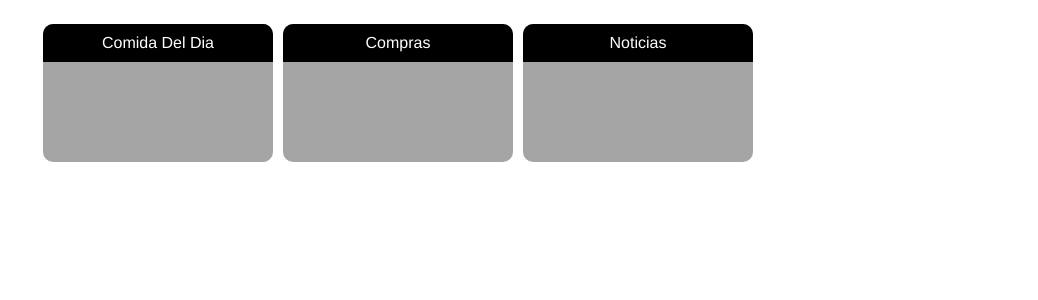
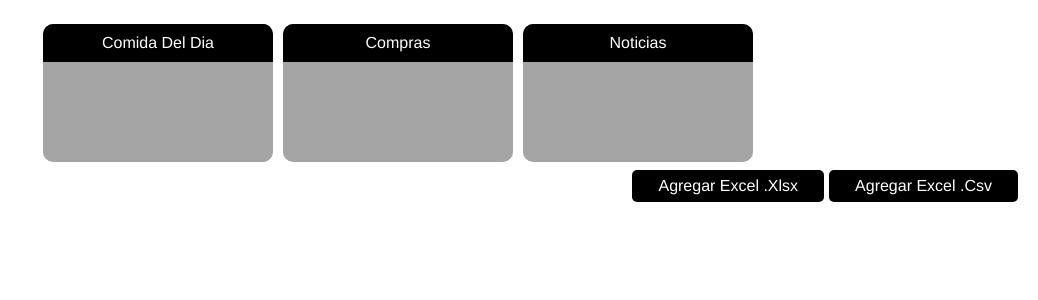
Before and after one commit to yukio-kayaba/cdvo-excel2, a PHP site: page /CDVO-EXCEL2/ in a window 1280 px wide. Shown: the part 170-470 px from the top of the page, without its empty margins (242-1280 px from the left). Run offline with PHP 8.4, Linux system fonts and the light colour scheme; the visitor is signed in with stand-in values (Sample User, id 1); some libraries are stand-ins or nearby versions.

Commit message:
cambios del usuario
dadaw

```diff
--- a/vista/css/principal.css
+++ b/vista/css/principal.css
@@ -66,17 +66,12 @@ body{
   color:white;
   padding: 0px 20px;
 }
-<<<<<<< HEAD
+
 .tablas_opciones a,label{
   text-transform:capitalize;
   background-color: black;
   cursor: pointer;
   color: white;
-=======
-.tablas_opciones label a{
-  text-transform:capitalize;
-  background-color: black;
->>>>>>> c9c9d8b8295be031e5bb8f222fa881e47762dabb
   padding: 7px 13px;
   border-radius: 5px;
 }
```
